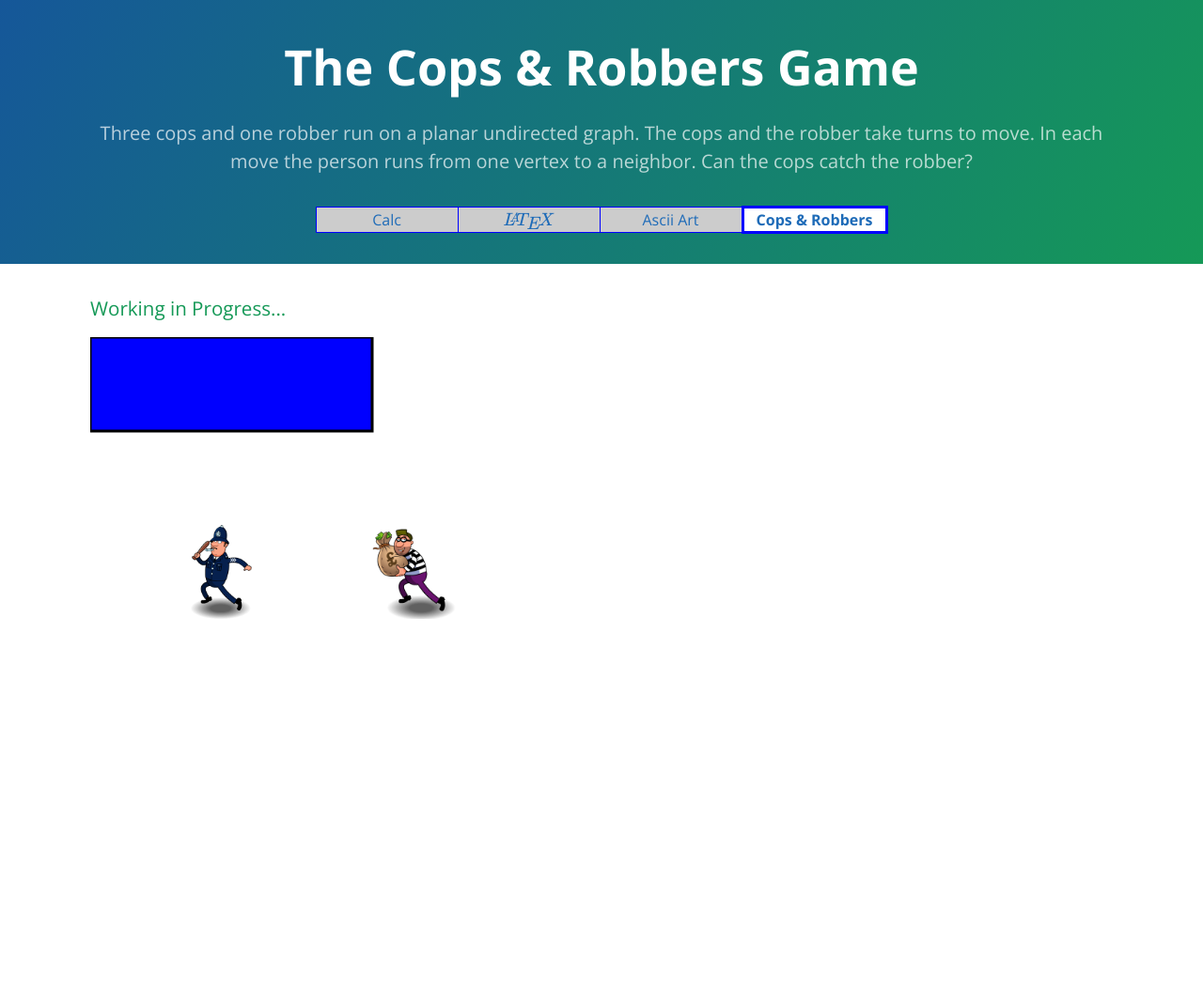
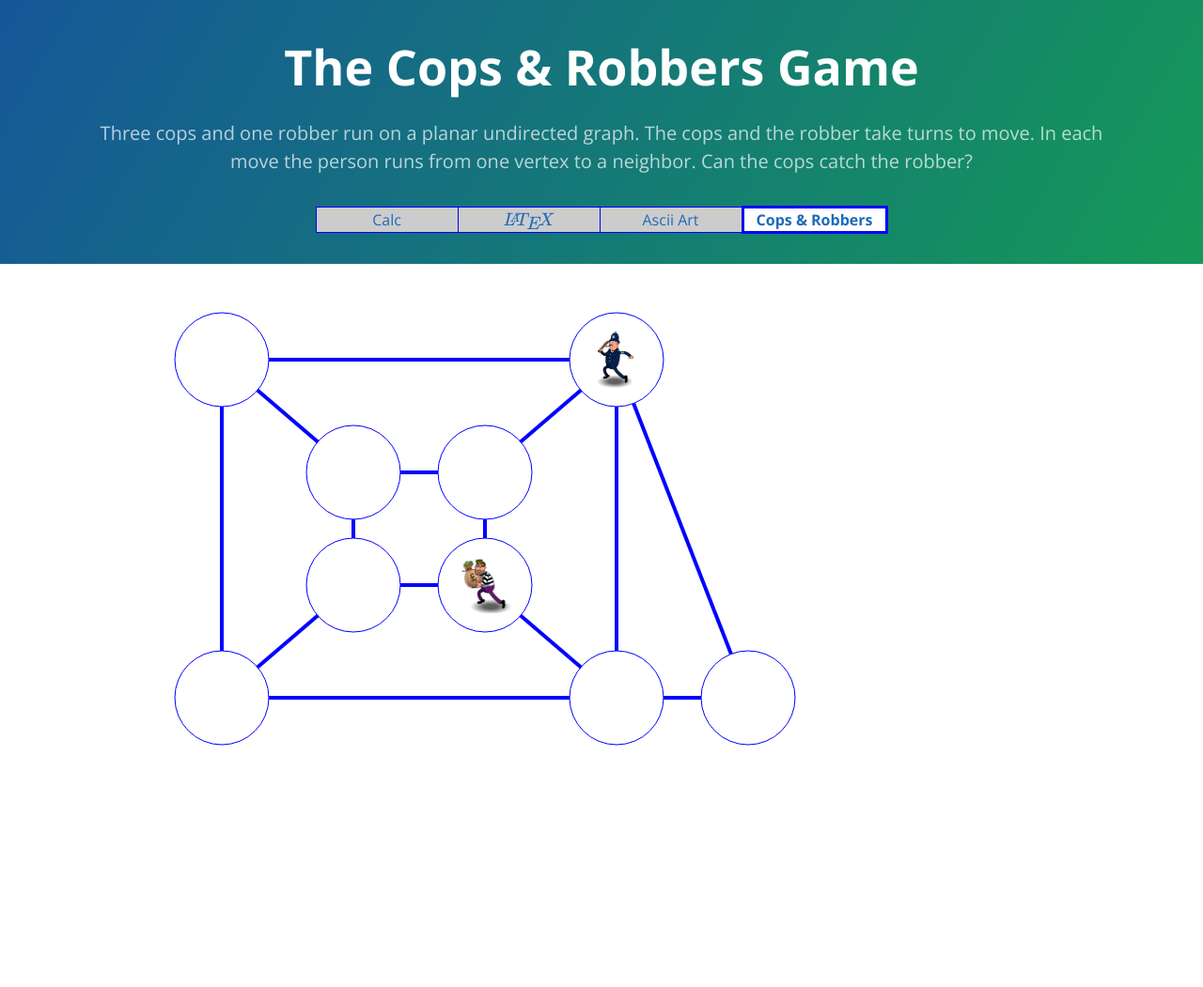
Before and after one commit to ThinGarfield/ThinGarfield.github.io, a Jekyll site: the page built from cops.html, in a window 1280 px wide. Shown: the whole page at 94% size. Built offline with Jekyll 4.4.1, drawn with Linux system fonts in a browser that asks for light colours; formulas are drawn with MathJax 3; before the commit the page ends 998 px from its top, so only the background shows below that; part of the change alters nothing that is shown.

Commit message:
progress

```diff
--- a/cops.html
+++ b/cops.html
@@ -4,20 +4,85 @@ description: Three cops and one robber run on a planar undirected graph. The cop
 layout: default
 permalink: /cops
 ---
-<h3>Working in Progress...</h3>
-<svg width="1000" height="600">
-    <rect width="300" height="100" onclick="onc()" style="fill:rgb(0,0,255);stroke-width:3;stroke:rgb(0,0,0)" />
-    <image href="assets/cop.png" height="100" x="100" y="200" />
-    <image href="assets/robber.png" height="100" x="300" y="200" />
+
+<svg id="svgroot" width="1000" height="700">
 </svg>
 
 <script>
-    function generateGraph() {
+    const svgns = "http://www.w3.org/2000/svg";
+    const kScaleX = 140;
+    const kScaleY = 120;
+    const kOffsetX = 0;
+    const kOffsetY = -50;
+    const kRadius = 50;
+    const kRobberImgPath = "assets/robber.png";
+    const kCopImgPath = "assets/cop.png";
 
+    // The position of the robber and cops, as indices in the vertices array.
+    let robberPos = 6;
+    let copPos = 1;
+
+    // The vertices of the graph.
+    let vertices = [
+        { x: 1, y: 1 },
+        { x: 4, y: 1 },
+        { x: 4, y: 4 },
+        { x: 1, y: 4 },
+        { x: 2, y: 2 },
+        { x: 3, y: 2 },
+        { x: 3, y: 3 },
+        { x: 2, y: 3 },
+        { x: 5, y: 4 },
+    ];
+    // The edges of the graph, each edge is represented as the from and to vertex
+    // index in the vertices array.
+    let edges = [
+        [0, 1], [1, 2], [2, 3], [3, 0],
+        [4, 5], [5, 6], [6, 7], [7, 4],
+        [0, 4], [1, 5], [2, 6], [3, 7],
+        [2, 8], [1, 8]
+    ];
+
+    function scaleX(x) { return x * kScaleX + kOffsetX; }
+    function scaleY(y) { return y * kScaleY + kOffsetY; }
+    function scaleImgX(x) { return scaleX(x) - 0.5 * kRadius; }
+    function scaleImgY(y) { return scaleY(y) - 0.6 * kRadius; }
+
+    function drawOneVertex(v) {
+        let c = document.createElementNS(svgns, "circle");
+        c.setAttribute("cx", scaleX(v.x));
+        c.setAttribute("cy", scaleY(v.y));
+        c.setAttribute("r", kRadius);
+        c.setAttribute("stroke", "blue");
+        c.setAttribute("fill", "white");
+        document.getElementById("svgroot").appendChild(c);
+    }
+    function drawOneEdge(e) {
+        let u = vertices[e[0]];
+        let v = vertices[e[1]];
+        let line = document.createElementNS(svgns, "line");
+        line.setAttribute("x1", scaleX(u.x));
+        line.setAttribute("y1", scaleY(u.y));
+        line.setAttribute("x2", scaleX(v.x));
+        line.setAttribute("y2", scaleY(v.y));
+        line.setAttribute("style", "stroke: blue; stroke-width: 4");
+        document.getElementById("svgroot").appendChild(line);
+    }
+    function drawCharacter(cop) {
+        let u = vertices[cop ? copPos : robberPos];
+        let img = document.createElementNS(svgns, "image");
+        img.setAttribute("height", kRadius * 1.2);
+        img.setAttribute("x", scaleImgX(u.x));
+        img.setAttribute("y", scaleImgY(u.y));
+        img.setAttribute("href", cop ? kCopImgPath : kRobberImgPath);
+        document.getElementById("svgroot").appendChild(img);
+    }
+    function drawGraph() {
+        edges.forEach(drawOneEdge);
+        vertices.forEach(drawOneVertex);
+        drawCharacter(true);
+        drawCharacter(false);
     }
 
-    function onc() {
-        alert("a");
-    }
-    generateGraph();
+    drawGraph();
 </script>
```
